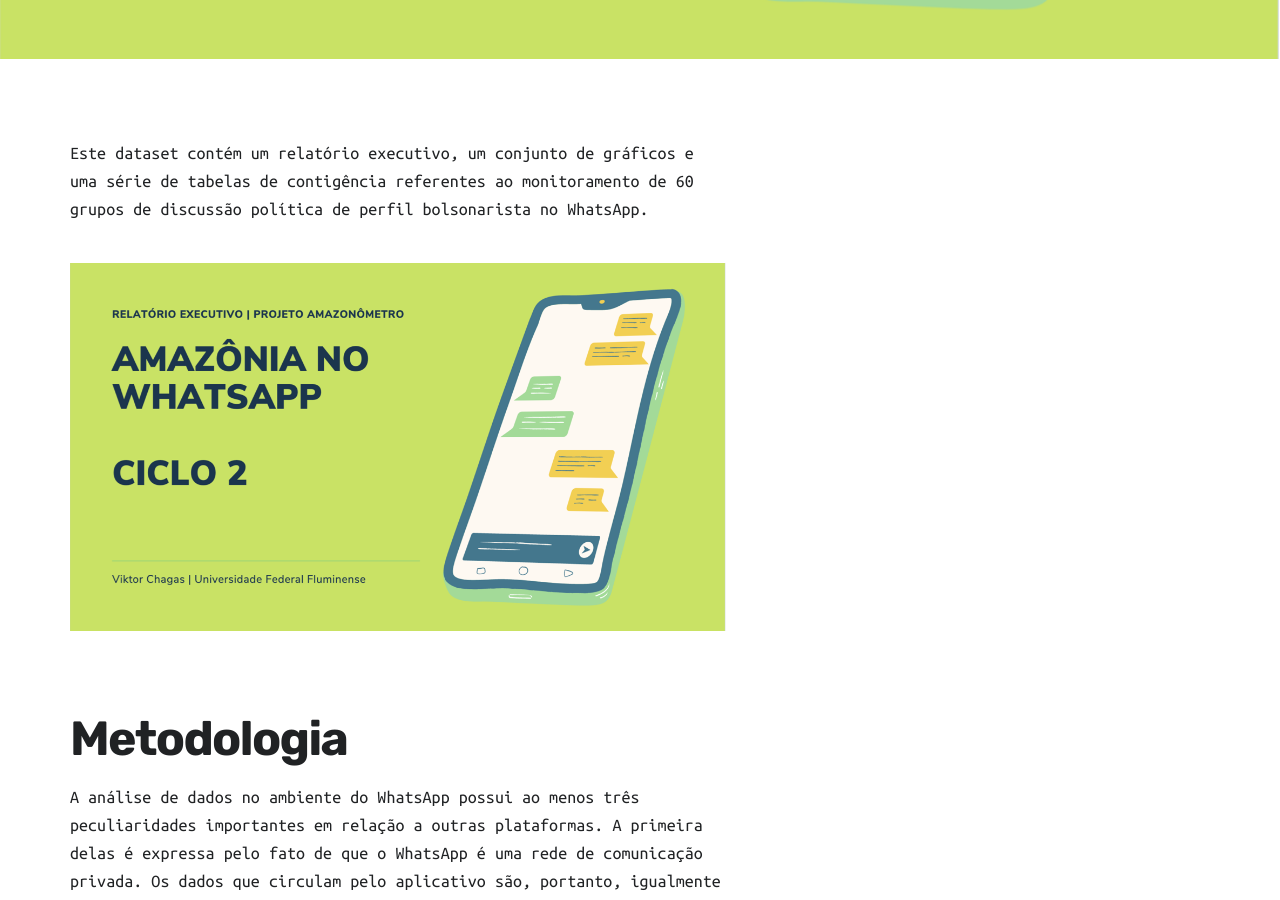
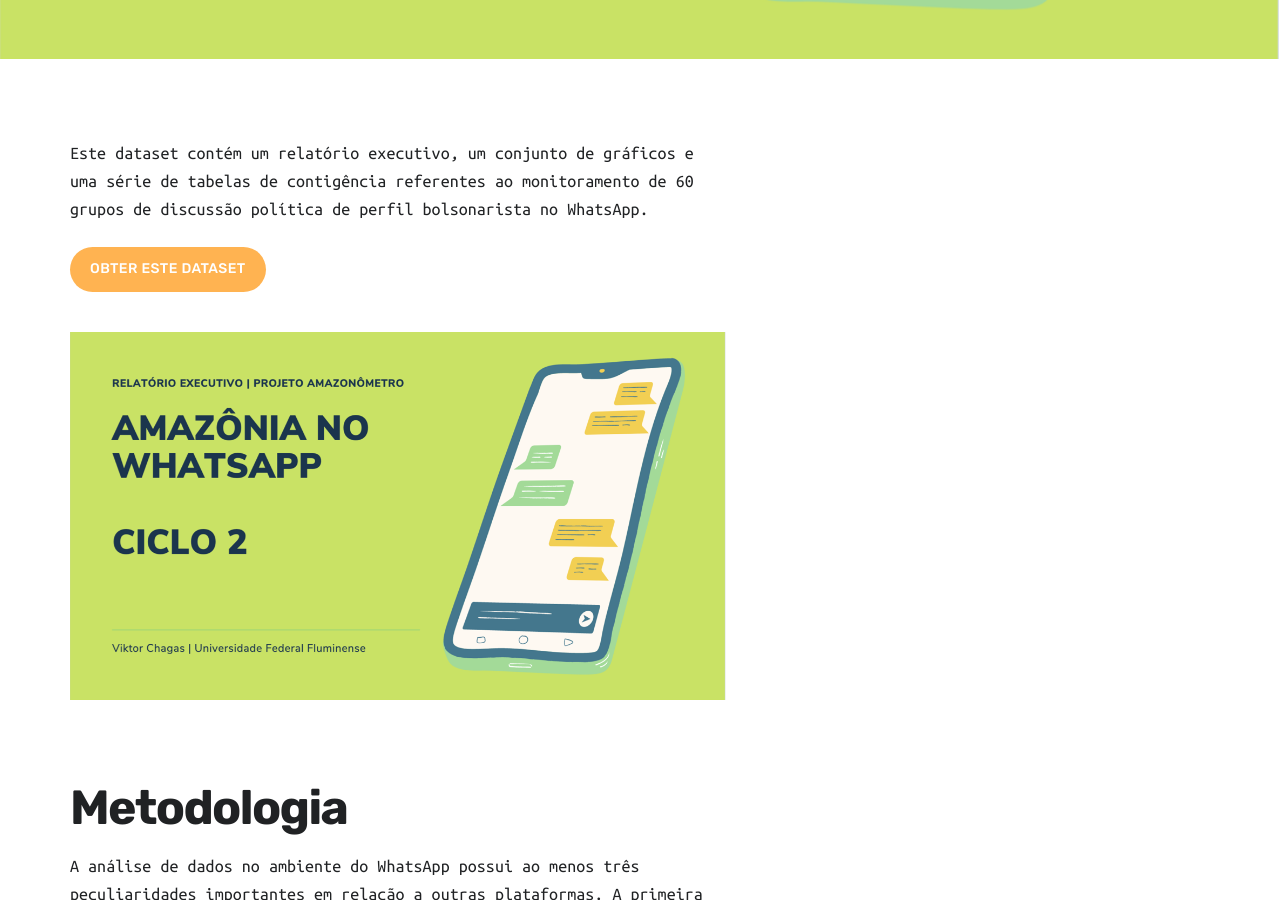
Before and after one commit to coLAB-UFF/ddoslab, a Jekyll site: the page built from _posts/2022-07-01-data_amz.md, in a window 1280 px wide and 900 px high, scrolled down 1159 px. Built offline with Jekyll 4.4.1, drawn with Linux system fonts in a browser that asks for light colours; nearby versions of some CDN libraries.

Commit message:
Update 2022-07-01-data_amz.md

```diff
--- a/_posts/2022-07-01-data_amz.md
+++ b/_posts/2022-07-01-data_amz.md
@@ -6,6 +6,8 @@
 ---
 
 Este dataset contém um relatório executivo, um conjunto de gráficos e uma série de tabelas de contigência referentes ao monitoramento de 60 grupos de discussão política de perfil bolsonarista no WhatsApp.
+
+<a href="https://github.com/coLAB-UFF/data_amz" class="button--fill">Obter este Dataset</a>
 
 ![](/images/data_amz2_slide1.png)
 
```
